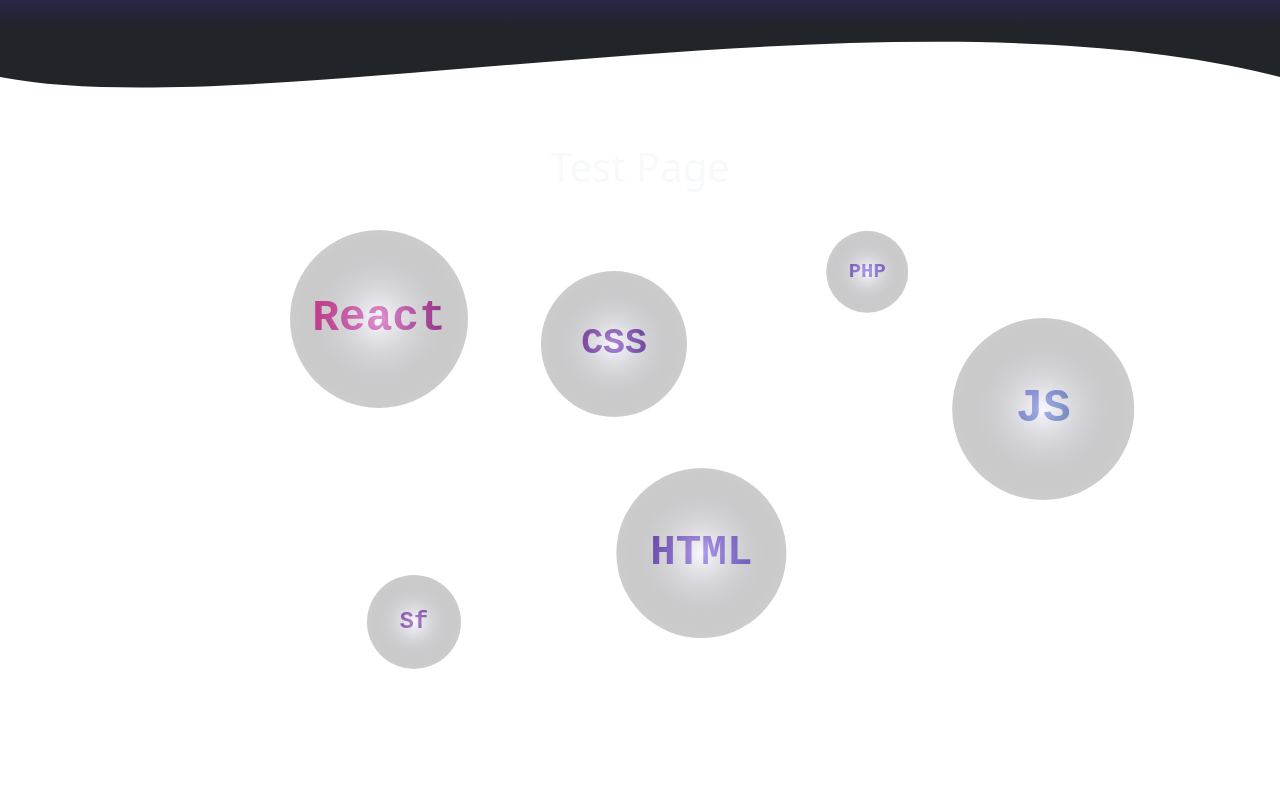
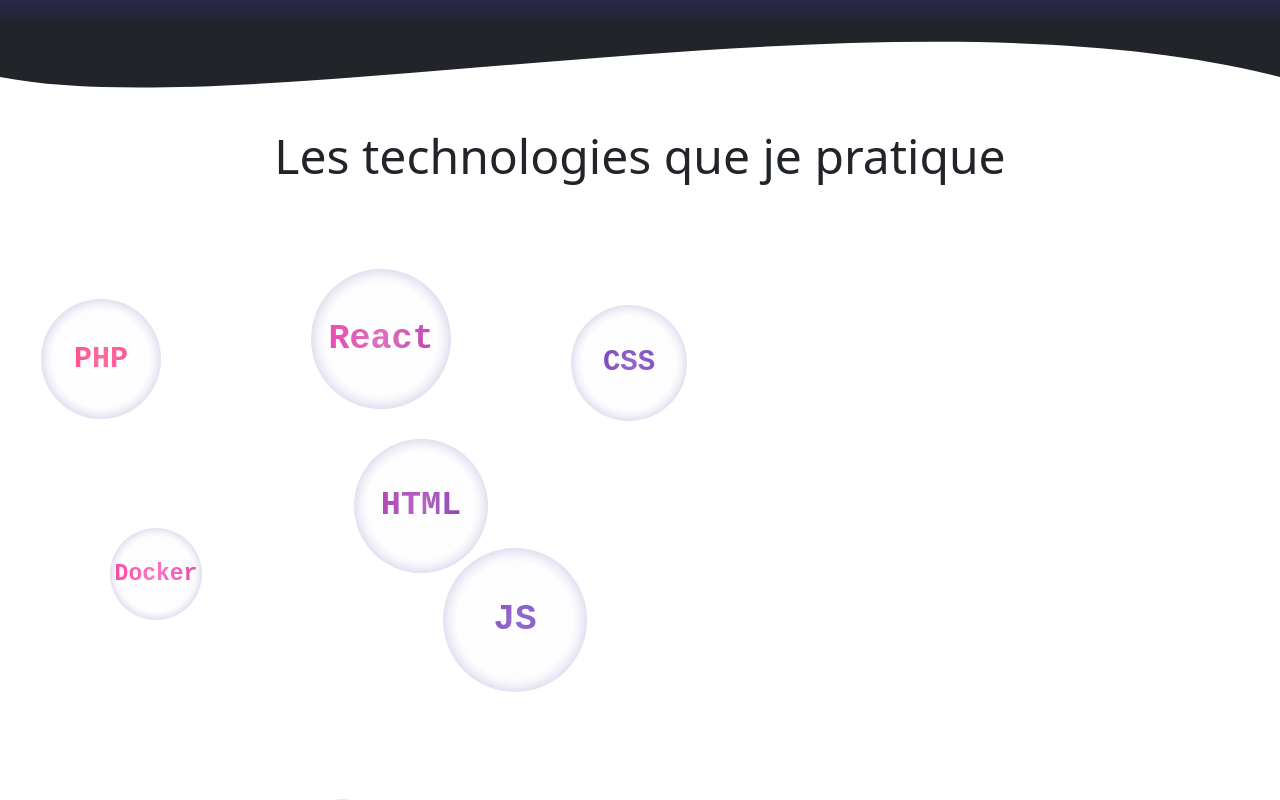
Before and after one commit to samier-fabien/samier_fabien_cv, a React (Vite) app: page /technologies in a window 1280 px wide. Shown: the part 320-1120 px from the top of the page. Built offline with nearby package versions, Linux system fonts and the light colour scheme.

Commit message:
Ajout de colorstop personnalisables

```diff
--- a/src/components/bubbles/Bubble.js
+++ b/src/components/bubbles/Bubble.js
@@ -10,6 +10,10 @@ class Bubble {
     text = "",
     colorOne = "black",
     colorTwo = "white",
+    colorThree = "black",
+    colorOneStop = 0,
+    colorTwoStop = 0.5,
+    colorThreeStop = 1,
     density = 1
   ) {
     this.canvas = canvas;
@@ -21,6 +25,10 @@ class Bubble {
     this.r = r;
     this.c1 = colorOne;
     this.c2 = colorTwo;
+    this.c3 = colorThree;
+    this.c1s = colorOneStop;
+    this.c2s = colorTwoStop;
+    this.c3s = colorThreeStop;
     this.d = density;
     this.m = this.d * Math.PI * this.r ** 2; // masse = densité * surface
     this.text = text;
@@ -52,8 +60,9 @@ class Bubble {
     this.ctx.fillText(this.text, this.x, this.y);
 
     const radialGradient = this.ctx.createRadialGradient(this.x, this.y, 0, this.x, this.y, this.r);
-    radialGradient.addColorStop(0, this.c1);
-    radialGradient.addColorStop(1, this.c2);
+    radialGradient.addColorStop(this.c1s, this.c1);
+    radialGradient.addColorStop(this.c2s, this.c2);
+    radialGradient.addColorStop(this.c3s, this.c3);
 
     this.ctx.beginPath();
     this.ctx.arc(this.x, this.y, this.r, 0, 2 * Math.PI);
--- a/src/components/bubbles/BubblesContainer.jsx
+++ b/src/components/bubbles/BubblesContainer.jsx
@@ -28,6 +28,10 @@ export default function BubblesContainer({
   bubblesText = [],
   bubblesColorOne = "",
   bubblesColorTwo = "",
+  bubblesColorThree = "",
+  bubblesColorOneStop = 0,
+  bubblesColorTwoStop = 0.5,
+  bubblesColorThreeStop = 1,
 }) {
   const canvasRef = useRef(null);
   const [parentWidth, setParentWidth] = useState(700);
@@ -95,7 +99,22 @@ export default function BubblesContainer({
       }
 
       bubbles.push(
-        new Bubble(canvas, ctx, x, y, dx, dy, r, text, bubblesColorOne, bubblesColorTwo)
+        new Bubble(
+          canvas,
+          ctx,
+          x,
+          y,
+          dx,
+          dy,
+          r,
+          text,
+          bubblesColorOne,
+          bubblesColorTwo,
+          bubblesColorThree,
+          bubblesColorOneStop,
+          bubblesColorTwoStop,
+          bubblesColorThreeStop
+        )
       );
     }
   }
--- a/src/routes/Technologies.jsx
+++ b/src/routes/Technologies.jsx
@@ -5,25 +5,29 @@ export default function Technologies() {
   const divRef = useRef(null);
 
   return (
-    <div className="container-fluid bg-white full-page instantOutsideAnim">
+    <div className="container-fluid bg-white">
       <div className="row">
-        <div className="col text-center text-light">
-          <h1 className="h1 mt-3">Test Page</h1>
+        <div className="col text-center text-dark">
+          <h1 className="display-5 pb-5 text-center">Les technologies que je pratique</h1>
         </div>
       </div>
       <div className="row">
         <div className="col p-0" ref={divRef}>
           <BubblesContainer
             parentRef={divRef}
-            h={800}
+            h={700}
             framerate={40}
-            speed={1.2}
-            minRadius={40}
-            maxRadius={100}
-            number={7}
-            bubblesText={["Vite", "JS", "React", "CSS", "HTML", "PHP", "Sf"]}
-            bubblesColorOne="rgba(240, 240, 255, 0.5)"
-            bubblesColorTwo="rgba(2, 2, 2, 0.2)"
+            speed={1.1}
+            minRadius={30}
+            maxRadius={80}
+            number={9}
+            bubblesText={["Vite", "JS", "React", "CSS", "HTML", "PHP", "Sf", "Docker", "Git"]}
+            bubblesColorOne="rgba(255, 255, 255, 0.3)"
+            bubblesColorTwo="rgba(240, 240, 255, 0.1)"
+            bubblesColorThree="rgba(100, 100, 180, 0.2)"
+            bubblesColorOneStop="0"
+            bubblesColorTwoStop="0.8"
+            bubblesColorThreeStop="1"
           />
         </div>
       </div>
```
